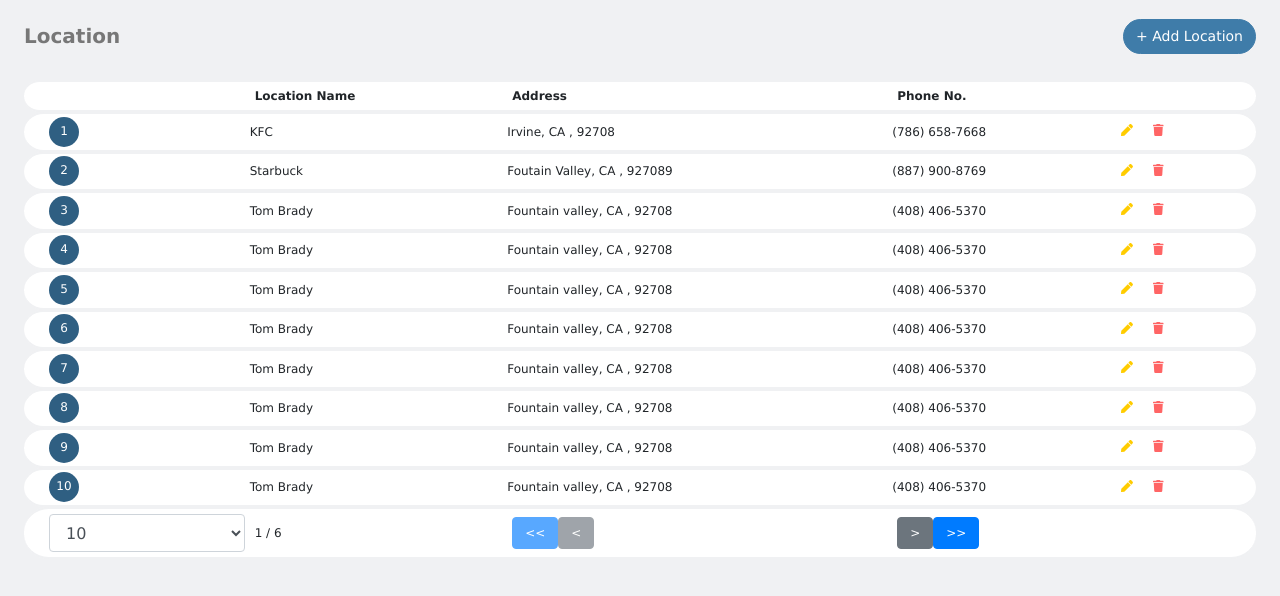
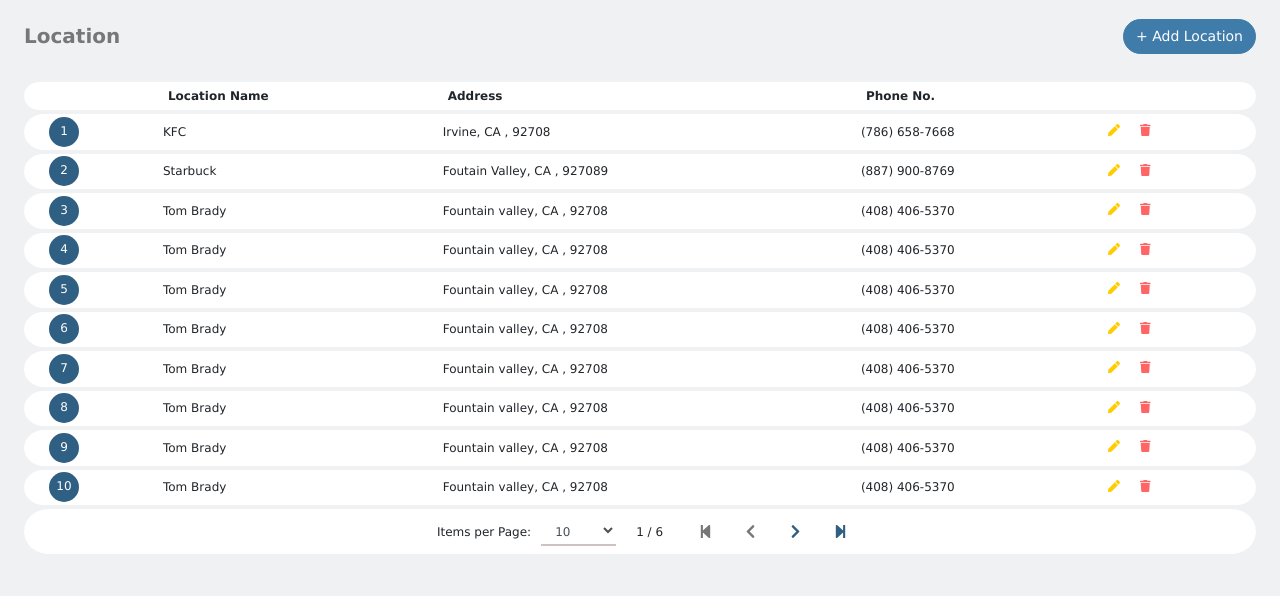
Before and after one commit to dixant/react-location-list, a React (Create React App) app: page / in a window 1280 px wide. Shown: the top 596 px of the page. Built offline with nearby package versions, Linux system fonts and the light colour scheme; data requests are answered from the project's data file.

Commit message:
pagination code update

```diff
--- a/src/components/LocationForm.jsx
+++ b/src/components/LocationForm.jsx
@@ -38,7 +38,7 @@ const LocationForm = ({ buttonLabel, className, locationData, addLocationHandler
     }, [closeModal]);
 
     useEffect(() => {
-            setLocation(locationData);
+        setLocation(locationData);
 
     }, [locationData]);
 
@@ -85,6 +85,7 @@ const LocationForm = ({ buttonLabel, className, locationData, addLocationHandler
                 v.toAmPm = rowData.toAmPm;
             }
             newTarget[v.day] = v;
+            return 0;
         })
         setFacility(prev => {
             return ({ facility: newTarget })
@@ -179,7 +180,7 @@ const LocationForm = ({ buttonLabel, className, locationData, addLocationHandler
             if (v.checked === true) {
                 availableFacility[v.day] = v;
             }
-
+            return 0;
         })
         setLocation(prev => {
             return ({ ...prev, facilityTimes: availableFacility })
@@ -271,10 +272,11 @@ const LocationForm = ({ buttonLabel, className, locationData, addLocationHandler
     }
     const getFacilityDisplay = (data) => {
         let displayData = [];
-        if (data != {}) {
+        if (data !== {}) {
             Object.values(data).map(v => {
                 let temp = `[${v.day}, ${v.fromTime}${v.fromAmPm} - ${v.toTime}${v.toAmPm}]`
                 displayData.push(temp)
+                return 0;
             })
             displayData = displayData.join(' ')
             return displayData
@@ -289,6 +291,7 @@ const LocationForm = ({ buttonLabel, className, locationData, addLocationHandler
             valueArr = value.split(',');
             valueArr.map((v) => {
                 if (v) { newPool.push(v.trim()) }
+                return 0;
             })
         }
         setLocation(prev => {
@@ -366,9 +369,6 @@ const LocationForm = ({ buttonLabel, className, locationData, addLocationHandler
                                         value={phone}
                                         onChange={({ target: { value } }) => {
                                             handlePhoneChange(value)
-                                            // setLocation(prev => {
-                                            //     return ({ ...prev, phone: value })
-                                            // })
                                         }}
                                     />
                                     <Label for="loc-phone">Phone Number*</Label>
@@ -428,7 +428,7 @@ const LocationForm = ({ buttonLabel, className, locationData, addLocationHandler
                                 return (
                                     <span className="tag-span" key={i}>{v}</span>
                                 )
-                            }
+                            } else { return null }
 
                         }))}
                         {addLoactionError && <div className="errorMsg">{addLoactionErrorMsg}</div>}
--- a/src/components/Pagination.jsx
+++ b/src/components/Pagination.jsx
@@ -1,5 +1,7 @@
 import React from 'react';
-import { Input, Button } from "reactstrap";
+import { Input, Button, Label } from "reactstrap";
+import { FontAwesomeIcon } from '@fortawesome/react-fontawesome';
+import { faChevronRight, faChevronLeft, faStepBackward, faStepForward, faAngleRight, faSlash, faWindowMinimize, faCaretRight, faCaretLeft } from '@fortawesome/free-solid-svg-icons';
 
 
 const pageSize = [10, 20, 30, 40, 50];
@@ -10,37 +12,47 @@ const Pagination = ({ options: { limit = 10, page = 1, totalCount = 50 }, onChan
         disablePrevious = page === 1;
     return (
         <tr>
-            <td>
+            <td colSpan="5">
+                <Label>Items per Page:</Label>
                 <Input
                     type="select"
                     name="pageSize"
                     value={limit}
                     onChange={({ currentTarget: { value } }) => {
-                        onChange({ limit: parseInt(value), page:1 });
-                    }}
-                >
+                        onChange({ limit: parseInt(value), page: 1 });
+                    }}>
                     {pageSize.map((v, i) => (
                         <option key={i} value={v}>{v}</option>
                     ))}
-                </Input></td>
-            <td>{page} / {totalPage}</td>
-            <td>
-                <Button color="primary"
-                    disabled={disablePrevious}
-                    onClick={(e => { onChange({ page: 1 }) })}>{"<<"}</Button>
-                <Button
-                    disabled={disablePrevious}
-                    onClick={e => onChange({ page: page - 1 })}>{"<"}</Button>
+                </Input>
+                <span>{page} / {totalPage}</span>
+                <FontAwesomeIcon
+                    className={`action-icon first ${disablePrevious && 'disabled'}`}
+                    icon={faStepBackward}
+                    title="First"
+                    onClick={(e => { !disablePrevious && onChange({ page: 1 }) })}
+                ></FontAwesomeIcon>
+                <FontAwesomeIcon
+                    className={`action-icon prev ${disablePrevious && 'disabled'}`}
+                    icon={faChevronLeft}
+                    title="Prev"
+                    onClick={e => !disablePrevious && onChange({ page: page - 1 })}
+                ></FontAwesomeIcon>
+
+                <FontAwesomeIcon
+                    className={`action-icon next ${disableNext && 'disabled'}`}
+                    icon={faChevronRight}
+                    title="Next"
+                    onClick={e => !disableNext && onChange({ page: page + 1 })}
+                ></FontAwesomeIcon>
+                <FontAwesomeIcon
+                    className={`action-icon last ${disableNext && 'disabled'}`}
+                    icon={faStepForward}
+                    title="Last"
+                    disabled={disableNext}
+                    onClick={(e => { !disableNext && onChange({ page: totalPage }) })}
+                ></FontAwesomeIcon>
             </td>
-            <td>
-                <Button
-                    disabled={disableNext}
-                    onClick={e => onChange({ page: page + 1 })}
-                >{">"} </Button>
-                <Button color="primary"
-                    disabled={disableNext}
-                    onClick={(e => { onChange({ page: totalPage }) })}>{">>"}</Button></td>
-            <td></td>
         </tr >
     )
 }
--- a/src/style/App.scss
+++ b/src/style/App.scss
@@ -177,9 +177,6 @@ body {
     margin: 0;
   }
 
-  .day-input {
-    // margin-top: 12px;
-  }
 
   .am-pm-group {
     position: relative;
@@ -231,7 +228,8 @@ table.location-table {
     border-bottom: 2px solid #f0f1f3;
   }
 
-  thead th, tfoot td {
+  thead th,
+  tfoot td {
     vertical-align: middle;
     border-bottom: 2px solid #f0f1f3;
     border-top: 2px solid #f0f1f3;
@@ -269,6 +267,80 @@ table.location-table {
     margin: 10px;
   }
 
+  tfoot {
+    text-align: center;
+
+    select {
+      display: inline-block;
+      width: 75px;
+      border: 0;
+      border-radius: 0;
+      border-bottom: 2px solid #cec2c2;
+      outline: none;
+      background-color: transparent;
+      height: 32px;
+      margin-top: 0;
+      margin-left: 10px;
+      padding-left: 10px;
+      font-size: 12px;
+      padding-bottom: 0;
+      height: 32px;
+
+      &:focus {
+        border: 0;
+        border-bottom: 2px solid #3f7ca9;
+        box-shadow: none;
+
+        +label {
+          color: #3f7ca9;
+          font-weight: 600;
+        }
+      }
+
+    }
+
+    span {
+      margin-left: 20px;
+      margin-right: 20px;
+    }
+
+    button {
+      margin: 0;
+      background-color: transparent;
+      border: none;
+      width: 25px;
+      height: 25px;
+    }
+
+    .action-icon {
+      margin: 0;
+      margin-left: 10px;
+      margin-right: 10px;
+      width: 25px;
+      height: 25px;
+      font-size: 60px;
+      padding: 5px;
+      color: #2f5f82;
+
+      &:hover {
+        background-color: #f0f1f3;
+        border: 1px solid #f0f1f3;
+        color: #2f5f82;
+        border-radius: 25px;
+      }
+
+    }
+
+    .action-icon.disabled {
+      color: #777;
+    }
+
+    .rotate90 {
+      transform: rotate(90deg);
+    }
+
+  }
+
   .edit {
     color: #ffcc00
   }
```
